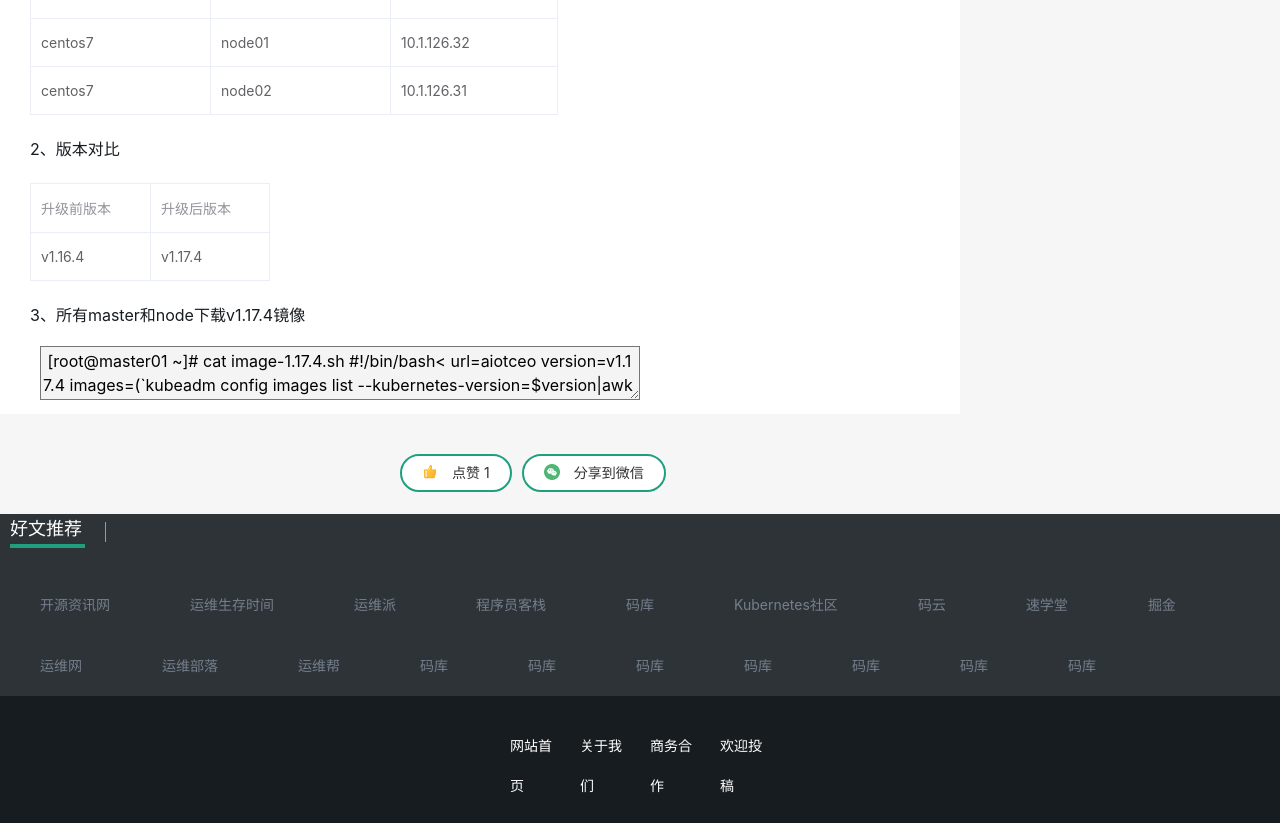
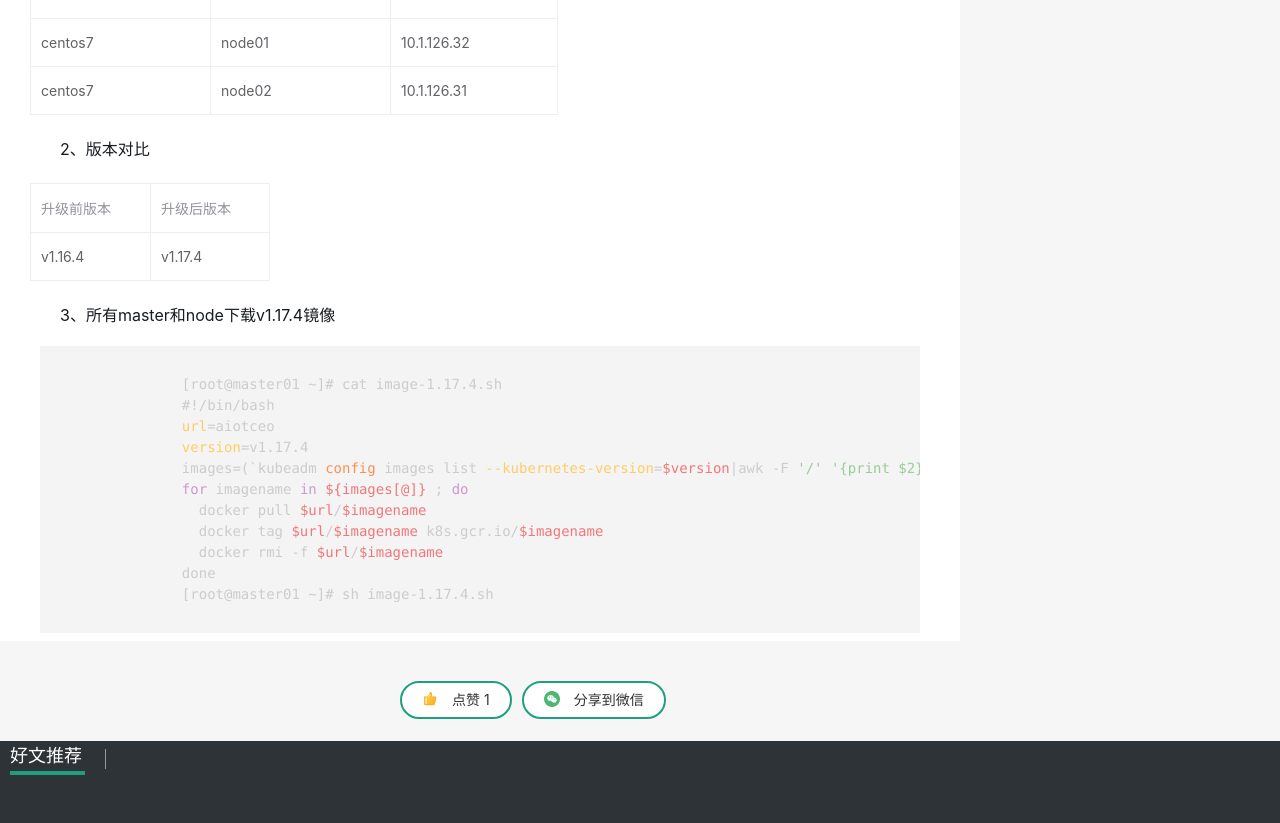
Before and after one commit to 51op/person-site, a Vue app: page /details/k8sversionupdate in a window 1280 px wide. Shown: the part 720-1543 px from the top of the page. Built offline with nearby package versions, Linux system fonts and the light colour scheme.

Commit message:
增加k8s升级文档

```diff
--- a/package.json
+++ b/package.json
@@ -10,6 +10,8 @@
     "axios": "^0.20.0",
     "core-js": "^3.6.5",
     "element-ui": "^2.14.0",
+    "highlight.js": "^10.3.2",
+    "prismjs": "^1.22.0",
     "vue": "^2.6.11",
     "vue-router": "^3.2.0",
     "weixin-js-sdk": "^1.6.0"
--- /dev/null
+++ b/src/highlight.js
@@ -0,0 +1,43 @@
+/**
+ * 自定义代码高亮插件
+ */
+import hljs from 'highlight.js'
+// import 'highlight.js/styles/vs.css'
+import 'highlight.js/styles/tomorrow-night-eighties.css';
+
+
+const install = function (Vue) {
+    Vue.directive('highlight', {
+        deep: true,
+        bind (el, binding) {
+            // on first bind, highlight all targets
+            let targets = el.querySelectorAll('code')
+
+            targets.forEach(target => {
+                if (typeof binding.value === 'string') {
+                    // if a value is directly assigned to the directive, use this
+                    // instead of the element content.
+                    target.textContent = binding.value
+                }
+                hljs.highlightBlock(target)
+            })
+        },
+        componentUpdated (el, binding) {
+            // after an update, re-fill the content and then highlight
+            let targets = el.querySelectorAll('code')
+
+            targets.forEach(target => {
+                if (typeof binding.value === 'string') {
+                    // if a value is directly assigned to the directive, use this
+                    // instead of the element content.
+                    target.textContent = binding.value
+                    hljs.highlightBlock(target)
+                }
+            })
+        },
+    })
+
+}
+
+
+export default install
--- a/src/views/details/DockerTools.vue
+++ b/src/views/details/DockerTools.vue
@@ -152,7 +152,7 @@
     }
 
     .content p {
-        margin: 8px 30px;
+        margin: 8px 60px;
         line-height: 1.8;
         padding: 0px 0 0 0;
         word-break: break-all;
--- a/src/views/details/K8sVersionUpdate.vue
+++ b/src/views/details/K8sVersionUpdate.vue
@@ -1,4 +1,4 @@
-<template xmlns="http://www.w3.org/1999/html">
+<template>
     <div class="k8sversionupdate">
         <Ttile></Ttile>
 
@@ -27,21 +27,19 @@
 
         </el-table>
         <p>3、所有master和node下载v1.17.4镜像</p>
-            <textarea>
+            <pre v-highlight><code>
                 [root@master01 ~]# cat image-1.17.4.sh
-                #!/bin/bash<
+                #!/bin/bash
                 url=aiotceo
                 version=v1.17.4
                 images=(`kubeadm config images list --kubernetes-version=$version|awk -F '/' '{print $2}'`)
                 for imagename in ${images[@]} ; do
                   docker pull $url/$imagename
                   docker tag $url/$imagename k8s.gcr.io/$imagename
-                docker rmi -f $url/$imagename<
+                  docker rmi -f $url/$imagename
                 done
-
                 [root@master01 ~]# sh image-1.17.4.sh
-
-            </textarea>
+            </code></pre>
 
 
         </div>
@@ -95,18 +93,18 @@
 
 <style scoped>
 
-
 .k8sversionupdate{
     background-color: #f6f6f6;
     color: #171C21;
 }
+
     .content{
         width: 960px;
         background-color:#fff;
     }
 
     .content p {
-        margin: 8px 30px;
+        margin: 8px 60px;
         line-height: 1.8;
         padding: 0px 0 0 0;
         word-break: break-all;
@@ -120,12 +118,8 @@
         font-weight: bold;
         line-height: 45px;
     }
-    textarea{
+    code{
         margin: 8px 40px;
-        width: 600px;
-        table-layout:fixed;
-        word-break: break-all;
-        overflow:auto;
         background-color: #f4f4f4;
     }
 </style>
```
Also changed, not shown: src/main.js (+9 -0 lines), 1 other file (tests, documents, lock files or other folders). Lines whose indentation alone changed are shown as unchanged.
